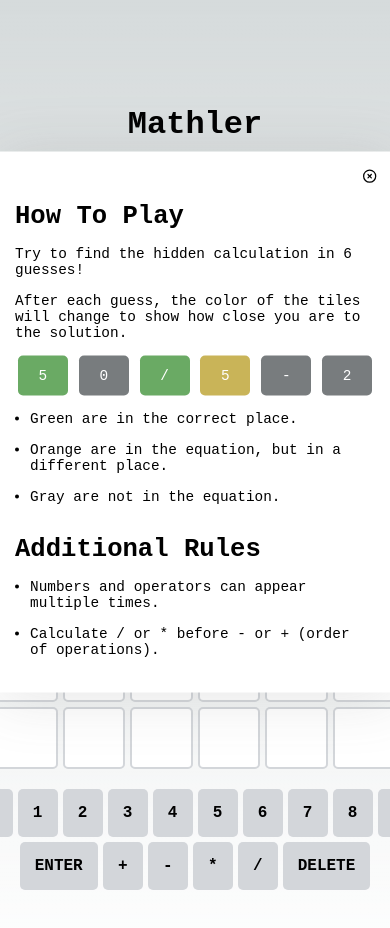
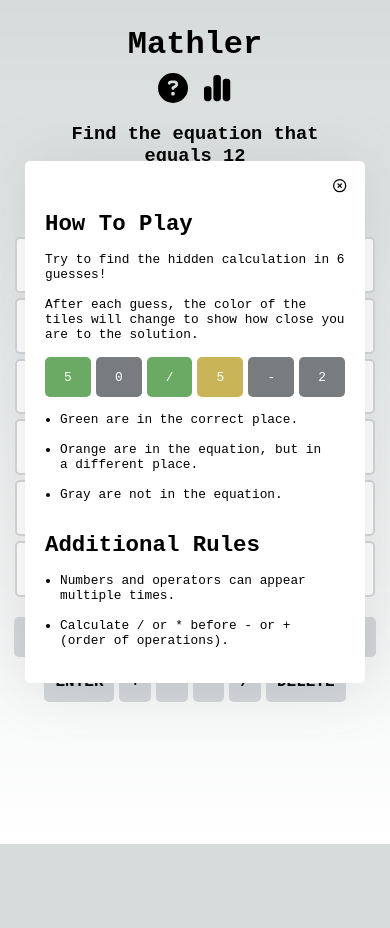
Before and after one commit to carlascarvalho/mathler, a Next.js app: page / in a window 390 px wide. Shown: the top 928 px of the page. After the commit the page ends 844 px from the top, so only its background shows below. Built offline with nearby package versions, Linux system fonts and the light colour scheme.

Commit message:
Add media queries to adjust game for smaller resolutions

```diff
--- a/src/components/Board/index.module.css
+++ b/src/components/Board/index.module.css
@@ -5,3 +5,10 @@
   width: 400px;
   height: 400px;
 }
+
+@media screen and (max-width: 500px) {
+  .board {
+    width: 360px;
+    height: 360px;
+  }
+}
--- a/src/components/Keyboard/index.module.css
+++ b/src/components/Keyboard/index.module.css
@@ -44,3 +44,10 @@
   background-color: var(--guess-absent-color);
   color: var(--guess-status-text-color);
 }
+
+@media screen and (max-width: 500px) {
+  .keyboard button {
+    min-width: auto;
+    padding: 11px;
+  }
+}
--- a/src/components/Modal/index.module.css
+++ b/src/components/Modal/index.module.css
@@ -40,3 +40,14 @@
 .modal ul li {
   margin: 15px;
 }
+
+@media screen and (max-width: 500px) {
+  .modal {
+    width: 340px;
+    font-size: 0.8rem;
+  }
+
+  .modal h1 {
+    font-size: 1.4rem;
+  }
+}
--- a/src/styles/Home.module.css
+++ b/src/styles/Home.module.css
@@ -34,3 +34,10 @@
   flex-direction: column;
   align-items: center;
 }
+
+@media screen and (max-width: 500px) {
+  .main {
+    padding: 1rem;
+    gap: 50px;
+  }
+}
```
